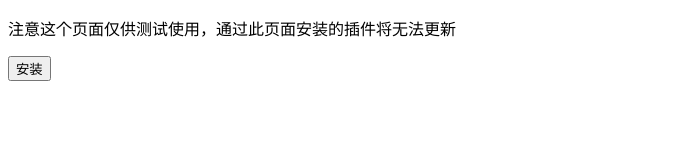
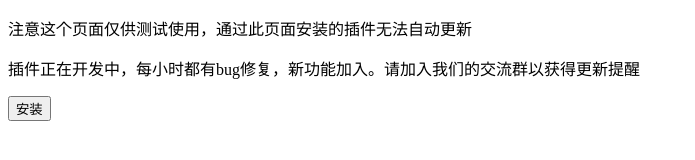
Before and after one commit to VideoTogether/VideoTogether, a plain HTML site: page docs/installation/via_raw.html in a window 1280 px wide. Shown: the whole page, without its empty margins (0-695 px from the left). Drawn offline with nearby package versions, Linux system fonts and the light colour scheme.

Commit message:
add via_raw.html

```diff
--- a/docs/installation/via_raw.html
+++ b/docs/installation/via_raw.html
@@ -11,7 +11,8 @@
     <title>install</title>
 </head>
 <body>
-    <p>注意这个页面仅供测试使用，通过此页面安装的插件将无法更新</p>
+    <p>注意这个页面仅供测试使用，通过此页面安装的插件无法自动更新</p>
+    <p>插件正在开发中，每小时都有bug修复，新功能加入。请加入我们的交流群以获得更新提醒</p>
     <button onclick="install()">安装</button>
 </body>
 <script>
```
